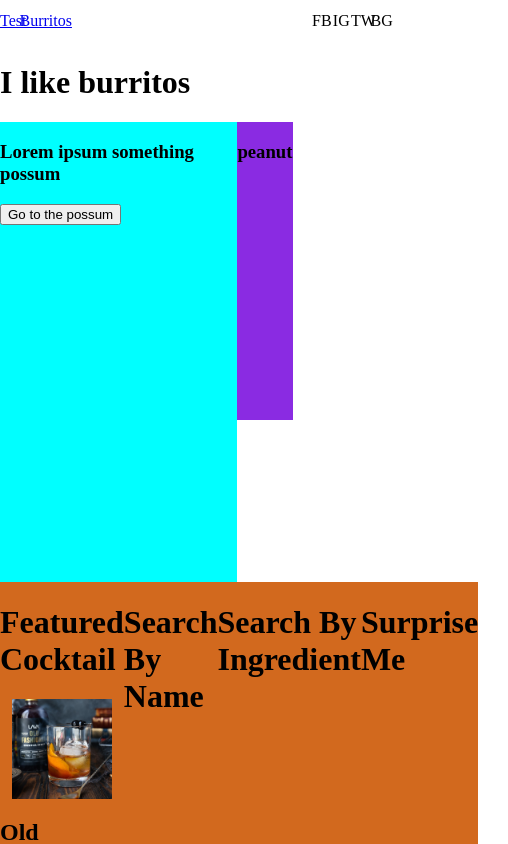
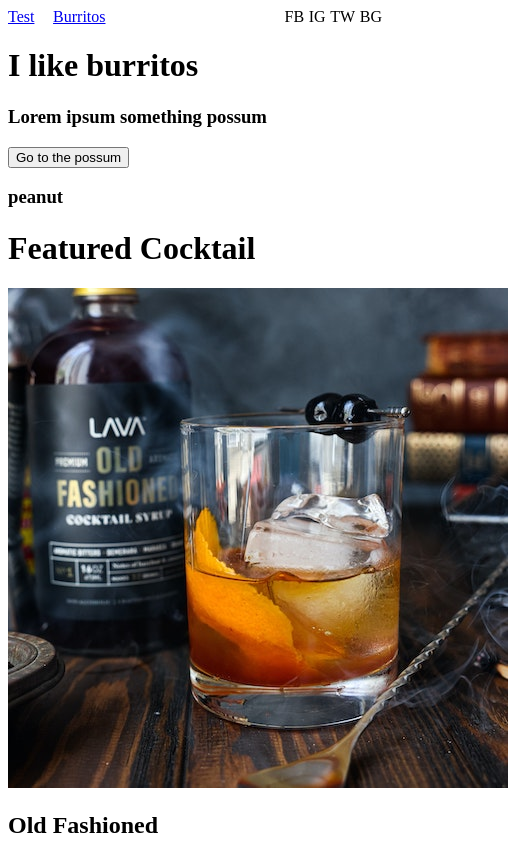
Before and after one commit to pathu91/cocktailmenu, a React app: page /xyz in a window 390 px wide. Shown: the top 844 px of the page, 508 px wide, since content can reach past the window. Built offline with nearby package versions, Linux system fonts and the light colour scheme.

Commit message:
redoing css for homepage. not responsive. considering bootstrap and sass before moving forward

```diff
--- a/src/client/containers/NavBar.jsx
+++ b/src/client/containers/NavBar.jsx
@@ -4,12 +4,10 @@ export const NavBar = () => {
     // <Fragment>
     <div id="nav-bar-container">
       <div id="nav-links">
-        <li>
+        <div id="link-container">
           <Link to="/abc">Test</Link>
-        </li>
-        <li>
           <Link to="/xyz">Burritos</Link>
-        </li>
+        </div>
       </div>
       <div id="nav-socials">
         <li ahref="#">FB</li>
--- a/src/client/styles/stylesheet.css
+++ b/src/client/styles/stylesheet.css
@@ -1,79 +1,16 @@
-html,
-body {
-  margin: 0;
-  height: 100%;
-}
-
-/* ------------------- Nav Bar ------------------- */
 #nav-bar-container {
   display: flex;
   list-style: none;
-  height: 5vh;
-  align-items: center;
   justify-content: space-between;
 }
-#nav-links,
+
+/* #nav-links {
+  display: flex;
+  justify-content: space-between;
+} */
+#link-container,
 #nav-socials {
+  width: 25vw;
   display: flex;
+  justify-content: space-between;
 }
-#nav-links li,
-#nav-socials li {
-  text-align: center;
-  width: 5vw;
-}
-
-/* ------------------- Home Page ------------------- */
-
-/* MAIN BOX */
-#mainHome {
-  display: flex;
-  flex-direction: column;
-  height: 97vh;
-  width: 100vw;
-}
-
-/* Featured Cocktail Banner */
-#home-welcome-container {
-  width: 75vw;
-  height: 75vh;
-  display: grid;
-  grid-template-areas:
-    "c c c c c a"
-    "c c c c c a"
-    "c c c c c .";
-}
-
-#welcome-banner {
-  grid-area: c;
-  background-color: aqua;
-}
-
-#welcome-accent-box {
-  grid-area: a;
-  background-color: blueviolet;
-}
-
-#featured-cocktail-button-container {
-  background-color: pink;
-}
-
-/* Cocktail Search */
-
-#cocktail-search-container {
-  display: flex;
-  justify-content: space-around;
-}
-
-.cocktail-function {
-  background-color: chocolate;
-  display: flex;
-  flex-direction: column;
-  align-items: center;
-}
-
-/* Featured Cocktail */
-
-.featured-cocktail-preview {
-  height: 100px;
-  width: 100px;
-}
--- /dev/null
+++ b/src/client/styles/stylesheetOld.css
@@ -0,0 +1,72 @@
+html,
+body {
+  margin: 0;
+  height: 100%;
+}
+
+/* ------------------- Nav Bar ------------------- */
+#nav-bar-container {
+  display: flex;
+  list-style: none;
+  height: 5vh;
+  align-items: center;
+  justify-content: space-between;
+}
+
+/* ------------------- Home Page ------------------- */
+
+/* MAIN BOX */
+#mainHome {
+  display: flex;
+  flex-direction: column;
+  height: 97vh;
+  width: 100vw;
+}
+
+/* Featured Cocktail Banner */
+#home-welcome-container {
+  width: 75vw;
+  height: 75vh;
+  display: grid;
+  grid-template-areas:
+    "c c c c c a"
+    "c c c c c a"
+    "c c c c c .";
+}
+
+#welcome-banner {
+  grid-area: c;
+  background-color: aqua;
+}
+
+#welcome-accent-box {
+  grid-area: a;
+  background-color: blueviolet;
+}
+
+#featured-cocktail-button-container {
+  background-color: pink;
+}
+
+/* Cocktail Search */
+
+#cocktail-search-container {
+  display: flex;
+  justify-content: space-around;
+}
+
+.cocktail-function {
+  background-color: chocolate;
+  display: flex;
+  flex-direction: column;
+  align-items: center;
+}
+
+/* Featured Cocktail */
+
+.featured-cocktail-preview {
+  height: 100px;
+  width: 100px;
+}
+
+/*
```
